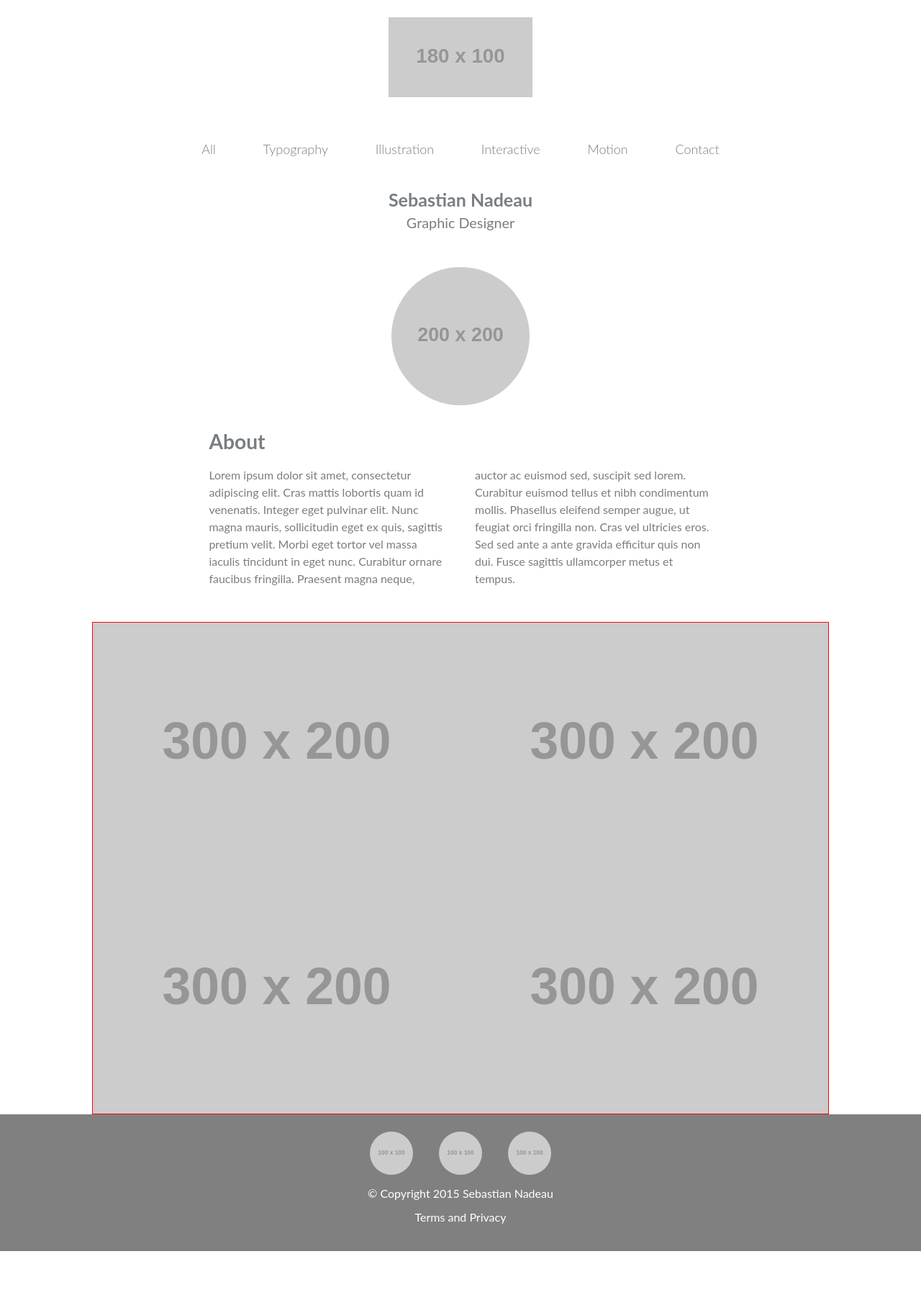
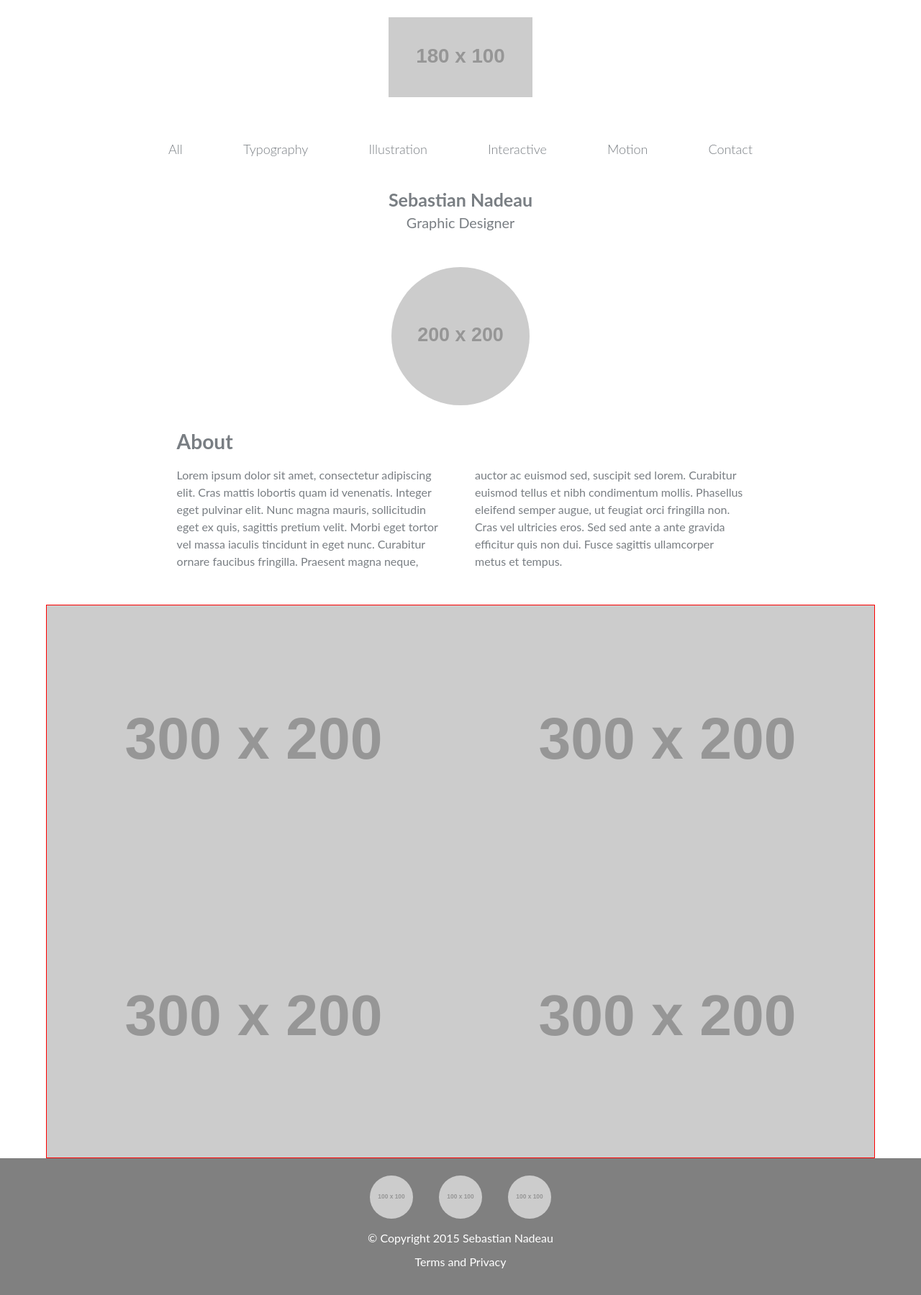
Before and after one commit to sebastiann88/personal-online-portfolio, a Jekyll site: the page built from index.html, in a window 1280 px wide. Shown: the whole page at 72% size. Built offline with Jekyll 4.4.1, drawn with Linux system fonts in a browser that asks for light colours; before the commit the page ends 1738 px from its top, so only the background shows below that.

Commit message:
feat(all): create responsive previews on home page

```diff
--- a/css/main.css
+++ b/css/main.css
@@ -317,7 +317,7 @@ section figure:hover figcaption {
 		border-bottom-color: transparent;
 	}
     .main-wrapper {
-        max-width: 80%;
+        max-width: 90%;
     }
 }
 
@@ -337,6 +337,11 @@ section figure:hover figcaption {
         margin-right: auto;
     }
     .main-wrapper {
-        max-width: 60%;
+        max-width: 70%;
+    }
+
+    .previews-home {
+        max-width: 82%;
+        margin: 0 auto;
     }
 }
--- a/index.html
+++ b/index.html
@@ -8,7 +8,7 @@ layout: default
 PORTFOLIO PREVIEW SECTION
 -->
 
-<div class="grid">
+<div class="grid previews-home">
     <figure class="unit unit-s-1 unit-m-1-2">
         <a href="#">
             <img src="http://placehold.it/300x200" alt="Typography">
```
